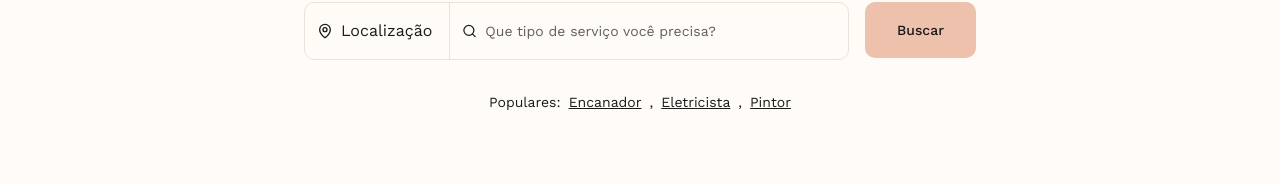
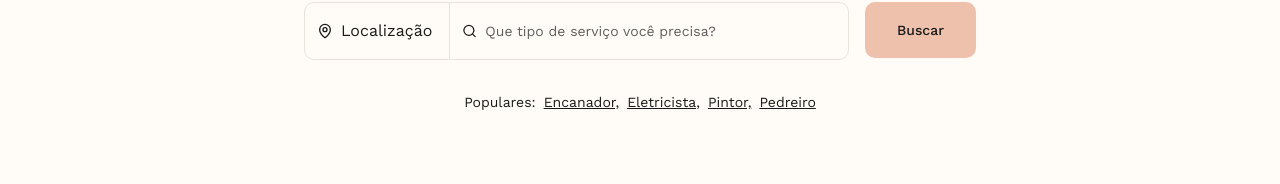
Before and after one commit to diozenio/servicin_frontend, a Next.js app: page / in a window 1280 px wide. Shown: the part 506-690 px from the top of the page. Built offline with nearby package versions, Linux system fonts and the light colour scheme; a web font is replaced by a local one.

Commit message:
fix(ui): update popular services list with correct names and formatting

```diff
--- a/src/app/page.tsx
+++ b/src/app/page.tsx
@@ -142,15 +142,16 @@ export default function Home() {
         <div className="text-sm">
           <span className="mr-2">Populares:</span>
           <a href="#" className="underline mr-2">
-            Encanador
+            Encanador,
           </a>
-          <span className="mr-2">,</span>
           <a href="#" className="underline mr-2">
-            Eletricista
+            Eletricista,
           </a>
-          <span className="mr-2">,</span>
+          <a href="#" className="underline mr-2">
+            Pintor,
+          </a>
           <a href="#" className="underline">
-            Pintor
+            Pedreiro
           </a>
         </div>
       </div>
```
